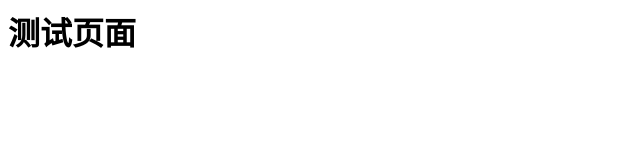
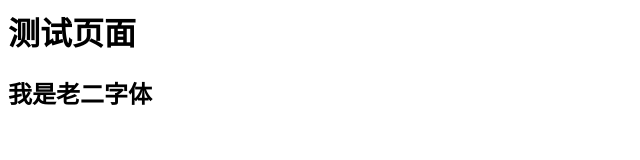
Before and after one commit to a195048619/a195048619.github.io, a plain HTML site: page index.html in a window 1280 px wide. Shown: the whole page, without its empty margins (0-640 px from the left). Drawn offline with Linux system fonts and the light colour scheme.

Commit message:
'se_index'

```diff
--- a/index.html
+++ b/index.html
@@ -4,5 +4,6 @@
 </head>
 <body>
 	<h1>测试页面</h1>
+	<h2>我是老二字体</h2>
 </body>
 </html>
```
